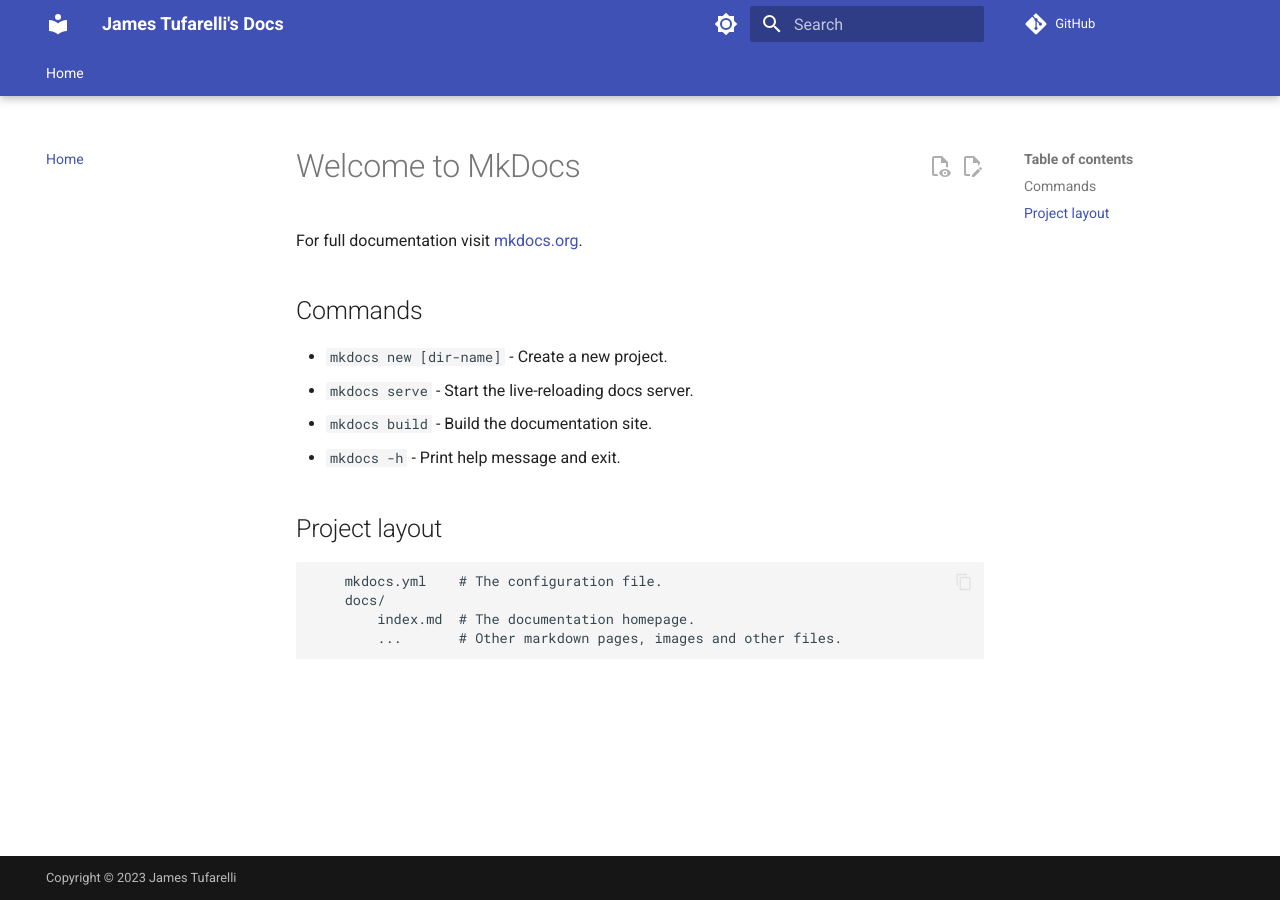
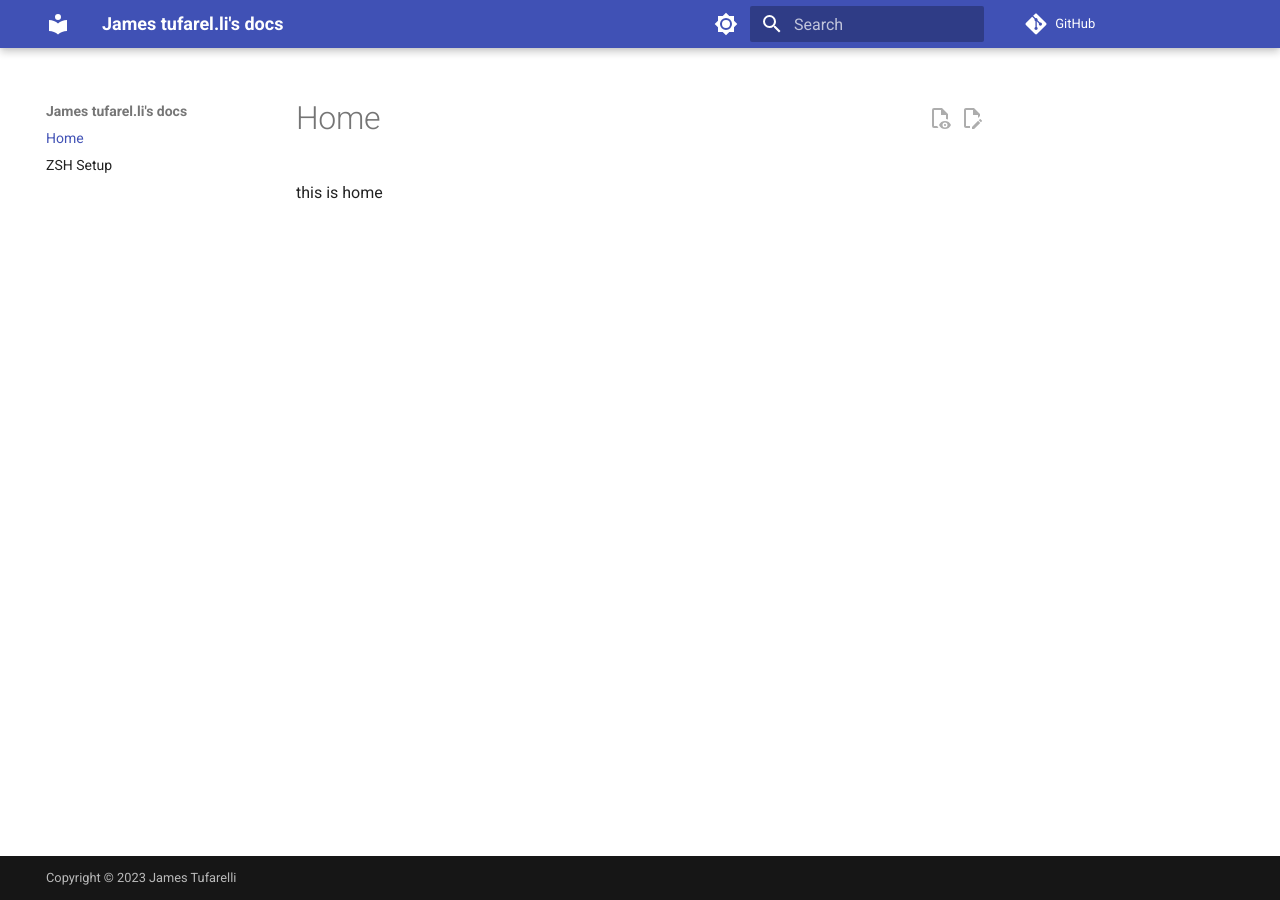
Before and after one commit to Minituff/online, an MkDocs documentation site: the page built from docs/index.md, in a window 1280 px wide. Built offline with MkDocs 1.6.1 and Material for MkDocs 9.7.7, drawn with Linux system fonts in a browser that asks for light colours; comment, search, counter and statistics services are not loaded.

Commit message:
Adding ZSH config

````diff
--- a/docs/index.md
+++ b/docs/index.md
@@ -1,20 +1 @@
-# Welcome to MkDocs
-
-For full documentation visit [mkdocs.org](https://www.mkdocs.org).
-
-## Commands
-
-* `mkdocs new [dir-name]` - Create a new project.
-* `mkdocs serve` - Start the live-reloading docs server.
-* `mkdocs build` - Build the documentation site.
-* `mkdocs -h` - Print help message and exit.
-
-## Project layout
-
-```md
-    mkdocs.yml    # The configuration file.
-    docs/
-        index.md  # The documentation homepage.
-        ...       # Other markdown pages, images and other files.
-
-```
+this is home
--- a/mkdocs.yml
+++ b/mkdocs.yml
@@ -1,8 +1,8 @@
-site_name: James Tufarelli's Docs
+site_name: James tufarel.li's docs
 site_description: 'This site is a public website used to store handy information and references.'
 site_author: 'James Tufarellil'
 site_url: 'https://tufarel.li'
-# edit_uri: 'edit/main/docs/'
+edit_uri: 'edit/main/docs/'
 
 # Repository
 repo_name: 'GitHub'
@@ -33,6 +33,7 @@ plugins:
 
 nav:
  - Home: index.md
+ - ZSH Setup: zsh.md
 
 extra:
   generator: false  # Removes Made with Material for MkDocs
@@ -40,14 +41,15 @@ extra:
 theme:
   name: material
   features:
-    - navigation.tabs
-    - navigation.tabs.sticky
+    # - navigation.tabs
+    # - navigation.tabs.sticky
     # - navigation.sections
-    - navigation.indexes
+    - navigation.indexes # Allow index pages for section
     - navigation.instant
-    - navigation.top
-    - navigation.pruning
+    - navigation.top # Back to top button
+    # - navigation.prune
     - navigation.path
+    - navigation.tracking
     # - navigation.expand
     - search.suggest
     - search.share
@@ -58,6 +60,7 @@ theme:
     - header.autohide
     - announce.dismiss
     - toc.follow
+    # - toc.integrate # Table of contents on the left
     - content.action.edit
     - content.action.view
   # font:
@@ -102,8 +105,8 @@ markdown_extensions:
   - codehilite:
       linenums: true
   - toc:
-      permalink: false
-      toc_depth: 3 # ignore H4/5/6
+      permalink: true  # Allow perma-linking the headers
+      toc_depth: 6 # ignore H4/5/6
   - footnotes
   - pymdownx.critic
   - pymdownx.keys
````
Also changed, not shown: docs/zsh.md (added, +68 -0 lines), docs/images/oh-my-zsh.png (added).
